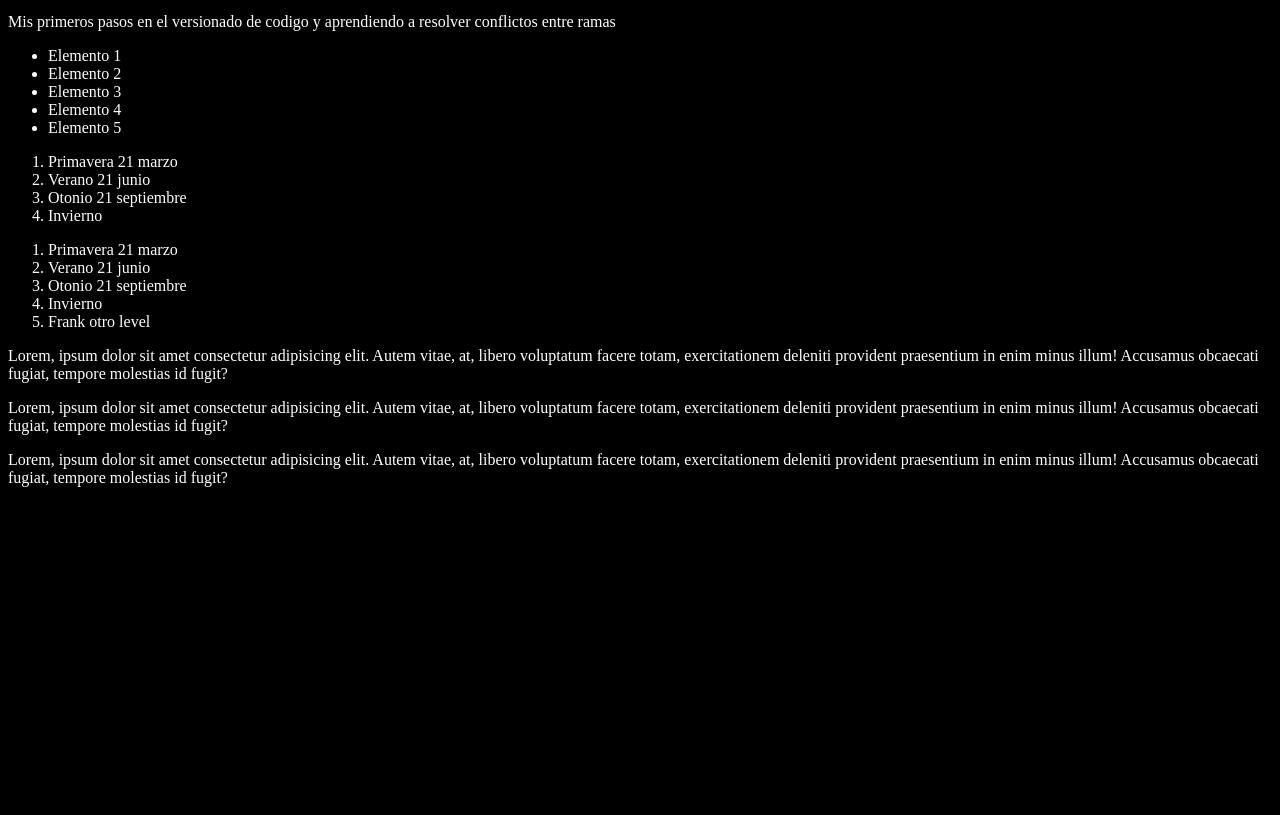
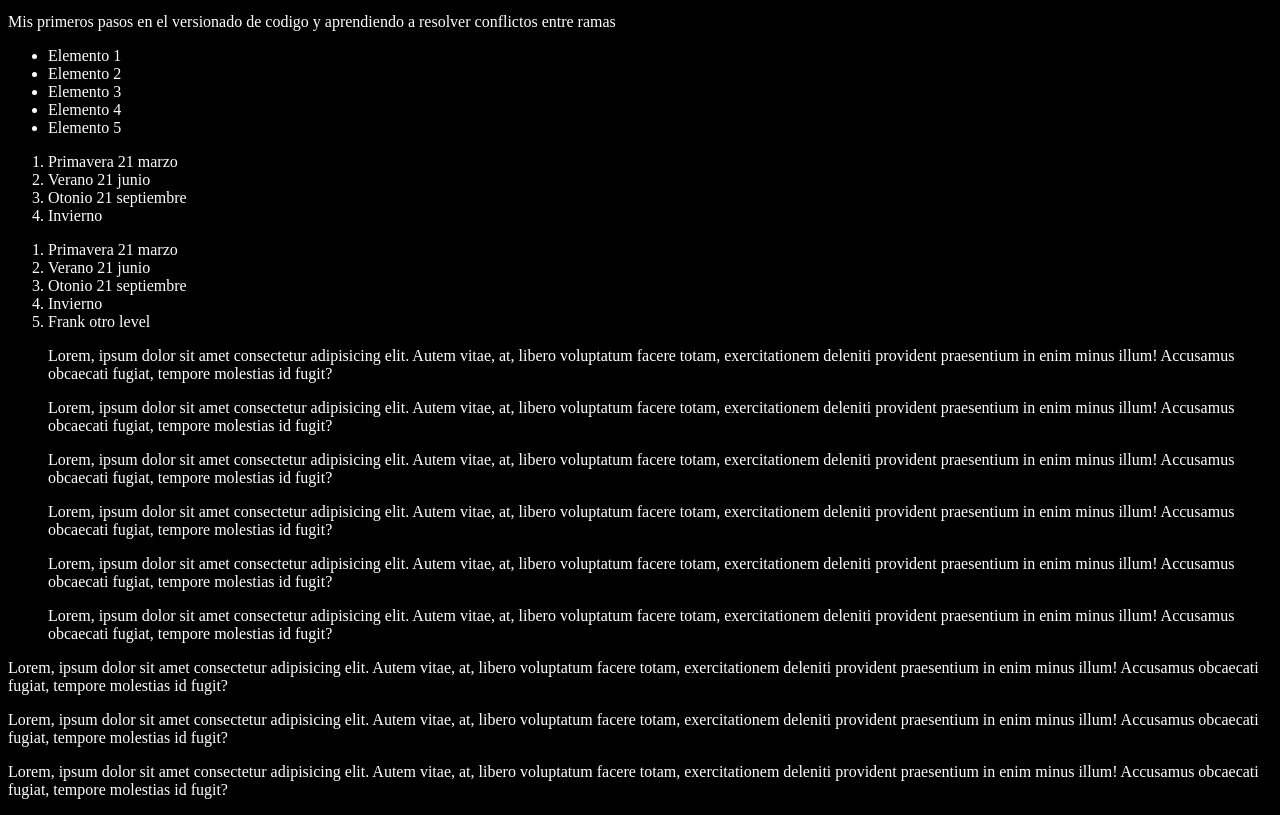
Before and after one commit to FrankUsqAbant/youttube-git, a plain HTML site: page index.html in a window 1280 px wide. Shown: the part 101-916 px from the top of the page. Before the commit the page ends 800 px from the top, so only its background shows below. Drawn offline with Linux system fonts and the light colour scheme.

```diff
--- a/index.html
+++ b/index.html
@@ -35,6 +35,42 @@
     <li>Otonio 21 septiembre</li>
     <li>Invierno</li>
     <li>Frank otro level</li>
+    <p>
+      Lorem, ipsum dolor sit amet consectetur adipisicing elit. Autem vitae, at, libero voluptatum facere totam,
+      exercitationem deleniti provident praesentium in enim minus illum! Accusamus obcaecati fugiat, tempore molestias
+      id
+      fugit?
+    </p>
+    <p>
+      Lorem, ipsum dolor sit amet consectetur adipisicing elit. Autem vitae, at, libero voluptatum facere totam,
+      exercitationem deleniti provident praesentium in enim minus illum! Accusamus obcaecati fugiat, tempore molestias
+      id
+      fugit?
+    </p>
+    <p>
+      Lorem, ipsum dolor sit amet consectetur adipisicing elit. Autem vitae, at, libero voluptatum facere totam,
+      exercitationem deleniti provident praesentium in enim minus illum! Accusamus obcaecati fugiat, tempore molestias
+      id
+      fugit?
+    </p>
+    <p>
+      Lorem, ipsum dolor sit amet consectetur adipisicing elit. Autem vitae, at, libero voluptatum facere totam,
+      exercitationem deleniti provident praesentium in enim minus illum! Accusamus obcaecati fugiat, tempore molestias
+      id
+      fugit?
+    </p>
+    <p>
+      Lorem, ipsum dolor sit amet consectetur adipisicing elit. Autem vitae, at, libero voluptatum facere totam,
+      exercitationem deleniti provident praesentium in enim minus illum! Accusamus obcaecati fugiat, tempore molestias
+      id
+      fugit?
+    </p>
+    <p>
+      Lorem, ipsum dolor sit amet consectetur adipisicing elit. Autem vitae, at, libero voluptatum facere totam,
+      exercitationem deleniti provident praesentium in enim minus illum! Accusamus obcaecati fugiat, tempore molestias
+      id
+      fugit?
+    </p>
   </ol>
   <p>
     Lorem, ipsum dolor sit amet consectetur adipisicing elit. Autem vitae, at, libero voluptatum facere totam,
```
Also changed, not shown: graph.txt (added).
